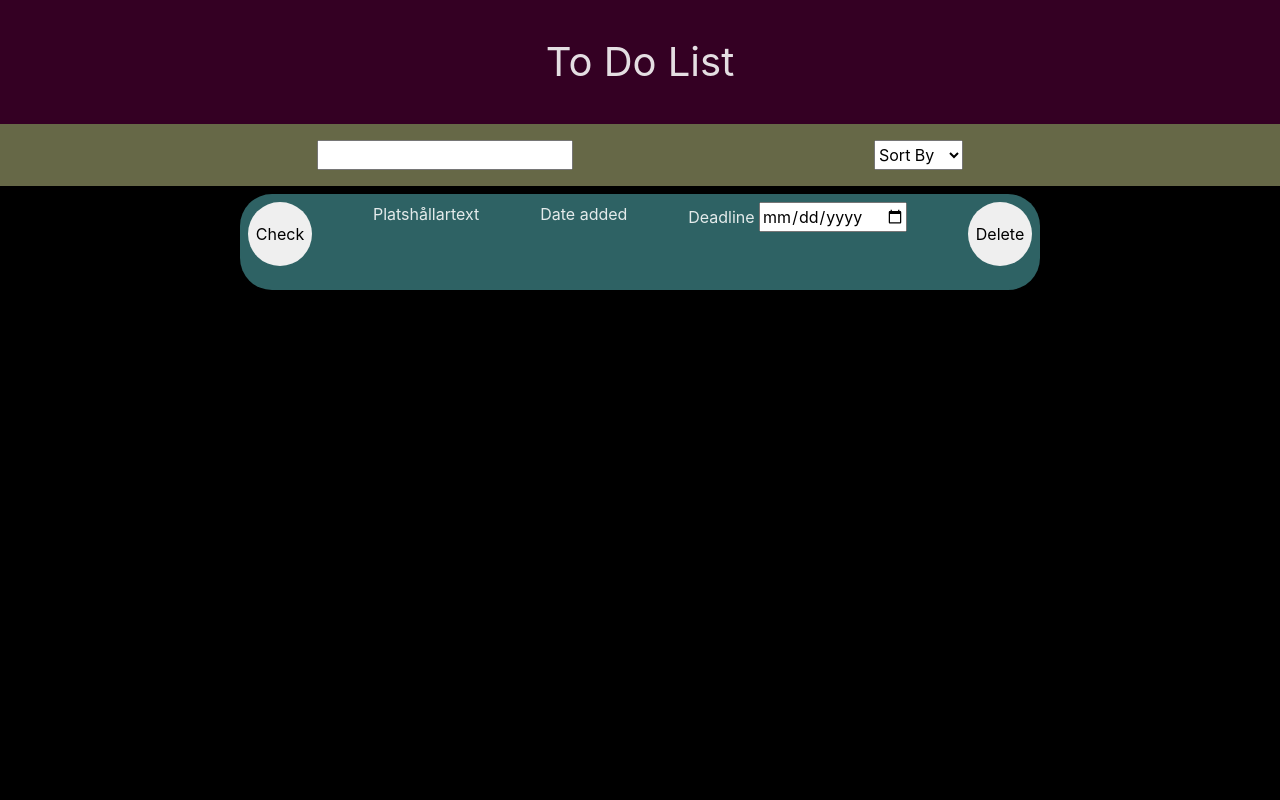
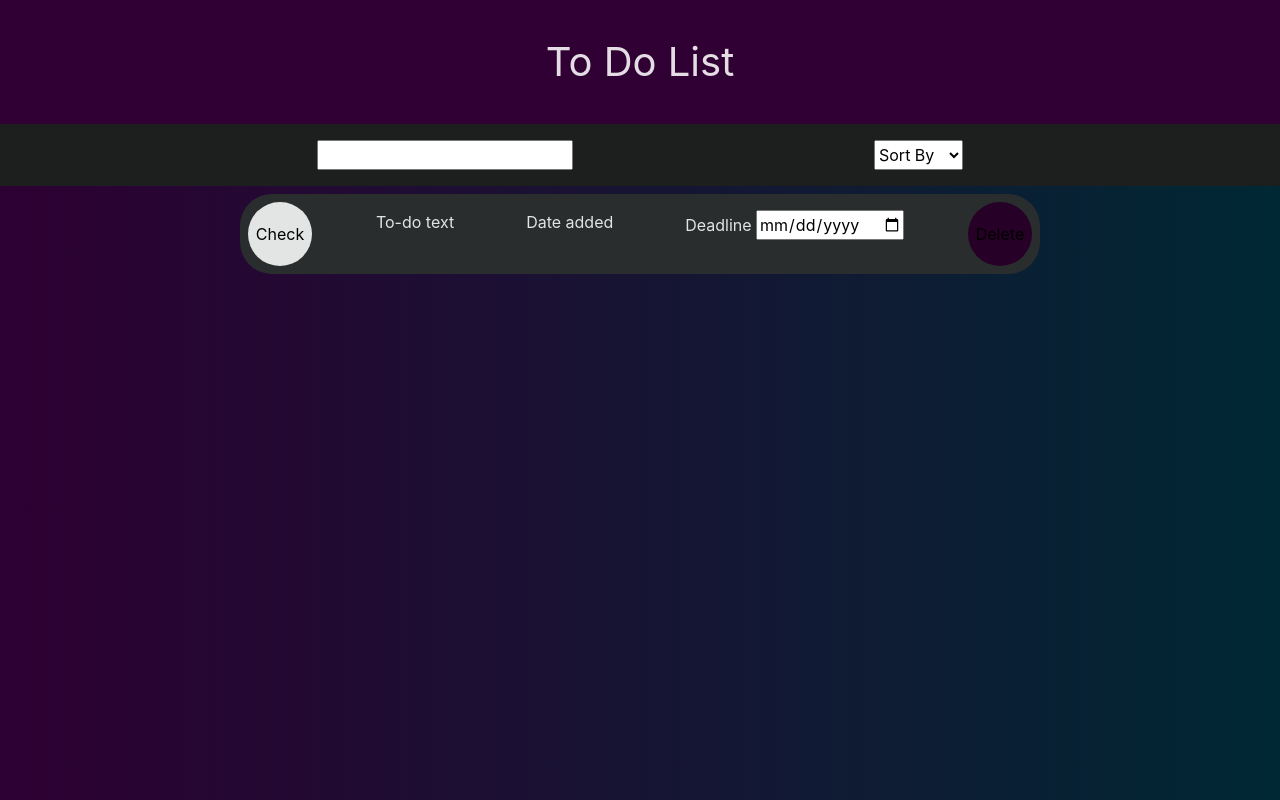
Before and after one commit to Medieinstitutet/fed22d-js-grundkurs-2-todo-EZillman, a website built with Vite: page index.html in a window 1280 px wide. Built offline with nearby package versions, Linux system fonts and the light colour scheme.

Commit message:
css and planning

```diff
--- a/index.html
+++ b/index.html
@@ -27,7 +27,7 @@
   <main>
     <article>
       <button class="check-btn">Check</button>
-      <p class="to-do" id="toDo">Platshållartext</p>
+      <p class="to-do" id="toDo">To-do text</p>
       <p class="date-added">Date added</p>
       <label class="deadline">Deadline
         <input type="date">
--- a/src/style/_desktop.scss
+++ b/src/style/_desktop.scss
@@ -9,7 +9,6 @@ article {
     display: flex;
     justify-content: space-between;
     margin: 0.5rem 15rem;
-    min-height: 6rem;
 }
 
 //Buttons
--- a/src/style/style.scss
+++ b/src/style/style.scss
@@ -2,12 +2,12 @@
 @use "vendor/reset";
 
 :root {
-  // TODO: Går bra att radera kod även här!
   font-family: Inter, Avenir, Helvetica, Arial, sans-serif;
   font-weight: 400;
   color-scheme: light dark;
   color: rgb(255 255 255 / 87%);
-  background-color: #222323;
+  background: rgb(45 0 50);
+  background: linear-gradient(90deg, rgba(45 0 50) 0%, rgba(0 40 52) 100%);
   font-synthesis: none;
   text-rendering: optimizelegibility;
   -webkit-font-smoothing: antialiased;
@@ -16,7 +16,7 @@
 }
 
 header {
-  background-color: rgb(52 0 35);
+  background-color: rgb(48 0 52);
   padding: 2rem;
   font-size: 2.5rem;
   text-align: center;
@@ -25,7 +25,7 @@ header {
 nav {
   display: flex;
   justify-content: space-evenly;
-  background-color: rgb(102 104 71);
+  background-color: rgb(29 31 31);
   padding: 1rem;
 }
 
@@ -34,43 +34,43 @@ nav {
 //To do blocks
 article {
   display: grid;
-  /* grid-template-areas:
-  "date, empty\ncheck, todo, deadline, delete";
-  grid-template-rows: 1rem, 4rem; */
-  //grid-template-columns: 1fr, 1fr, 1fr, 1fr;
-  background-color: rgb(46 98 100);
+  grid-template-areas: 'left center right';
+  background-color: rgb(42 45 45);
   margin: 0.5rem;
   padding: 0.5rem;
-  height: 5rem;
-  min-height: 15rem;
+  min-height: fit-content;
   border-radius: 2rem;
 }
 
 .to-do {
-  //grid-area: todo;
+  grid-area: center;
+  padding: 0.5rem
 }
 
 .date-added {
-  //grid-area: date;
-  left: 1rem;
+  padding: 0.5rem;
+}
+
+.deadline {
+  padding: 0.5rem;
 }
 
 //Buttons
 .check-btn {
-  //grid-area: check;
   border-radius: 50%;
   border: 0;
-  height: 3rem;
-  width: 3rem;
+  height: 3.5rem;
+  width: 3.5rem;
+  background-color: rgb(255 255 255 / 87%);
 }
 
 .delete-btn {
-  //grid-area: delete;
+  grid-area: right;
   border-radius: 50%;
   border: 0;
-  right: 1rem;
-  height: 3rem;
-  width: 3rem;
+  height: 3.5rem;
+  width: 3.5rem;
+  background-color: rgb(38 0 39);
 }
 
 
```
Also changed, not shown: Todo.md (+13 -1 lines), src/style/style.css.
